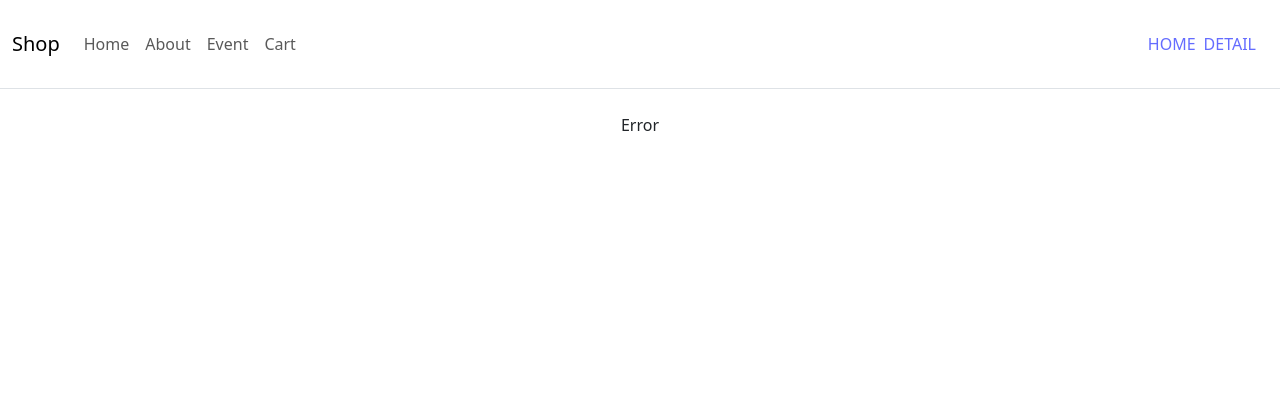
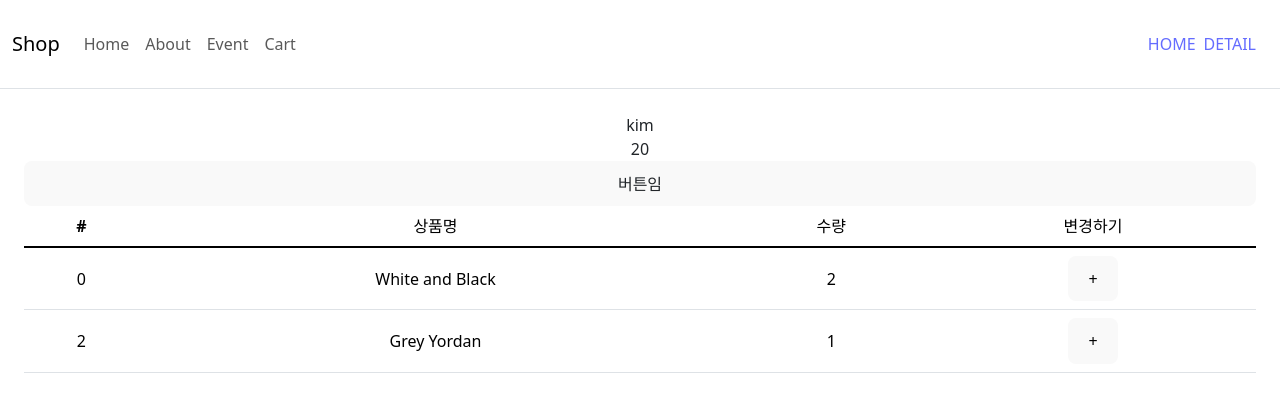
Before and after one commit to suniiizz/shopping-mall, a React (Vite) app: page /cart in a window 1280 px wide. Shown: the top 412 px of the page. Built offline with nearby package versions, Linux system fonts and the light colour scheme.

Commit message:
FEAT(custom): redux toolkit

```diff
--- a/package.json
+++ b/package.json
@@ -12,12 +12,15 @@
     "commit": "cz"
   },
   "dependencies": {
+    "@reduxjs/toolkit": "^2.2.1",
+    "@types/react-redux": "^7.1.33",
     "axios": "^1.6.7",
     "bootstrap": "^5.3.2",
     "eslint-config-airbnb": "^19.0.4",
     "react": "^18.2.0",
     "react-bootstrap": "^2.10.0",
     "react-dom": "^18.2.0",
+    "react-redux": "^9.1.0",
     "react-router-dom": "^6.21.3",
     "vite-plugin-svgr": "^4.2.0"
   },
--- a/src/App.tsx
+++ b/src/App.tsx
@@ -7,6 +7,8 @@ import Home from "@/routes/Home";
 import Detail from "@/routes/Detail";
 import About from "@/routes/About";
 import Event from "@/routes/Event";
+import Cart from "@/routes/Cart";
+
 import data from "@/Data";
 
 export const InventoryContext = createContext({});
@@ -43,6 +45,7 @@ const App = () => {
             <Route path="1" element={<div>첫 주문 시 이벤트</div>} />
             <Route path="2" element={<div>생일 기념 쿠폰</div>} />
           </Route>
+          <Route path="/cart" element={<Cart />} />
           <Route path="*" element={<div className="py-4">Error</div>} />
         </Routes>
       </div>
--- a/src/Product.tsx
+++ b/src/Product.tsx
@@ -1,4 +1,6 @@
-import { Link } from "react-router-dom";
+import { Link, useLocation } from "react-router-dom";
+import { addItem } from "@/store";
+import { useDispatch } from "react-redux";
 
 type Props = {
   src: string;
@@ -26,6 +28,10 @@ const Product = ({ src, title, content, price, id }: Props) => {
 };
 
 const ProductDetail = ({ src, title, content, price, inventory }: Props) => {
+  const dispatch = useDispatch();
+  const location = useLocation();
+  const productId = location.pathname.split("/")[2];
+
   return (
     <>
       <div className="col-md-6">
@@ -36,7 +42,14 @@ const ProductDetail = ({ src, title, content, price, inventory }: Props) => {
         <p>{content}</p>
         <p>{price?.toLocaleString()}원</p>
         <p className="mt-3">재고 : {inventory ?? "확인불가"}</p>
-        <button className="btn btn-danger mt-3">주문하기</button>
+        <button
+          className="btn btn-danger mt-3"
+          onClick={() => {
+            dispatch(addItem({ id: productId, name: title, count: 1 }));
+          }}
+        >
+          주문하기
+        </button>
       </div>
     </>
   );
--- a/src/main.tsx
+++ b/src/main.tsx
@@ -1,13 +1,19 @@
 import React from "react";
 import ReactDOM from "react-dom/client";
+import { BrowserRouter } from "react-router-dom";
+
+import { Provider } from "react-redux";
+
 import App from "@/App.tsx";
 import "@/index.css";
-import { BrowserRouter } from "react-router-dom";
+import rootReducer from "@/store";
 
 ReactDOM.createRoot(document.getElementById("root")!).render(
   <React.StrictMode>
-    <BrowserRouter>
-      <App />
-    </BrowserRouter>
-  </React.StrictMode>,
+    <Provider store={rootReducer}>
+      <BrowserRouter>
+        <App />
+      </BrowserRouter>
+    </Provider>
+  </React.StrictMode>
 );
--- /dev/null
+++ b/src/routes/Cart.tsx
@@ -0,0 +1,58 @@
+import { Outlet } from "react-router-dom";
+
+import { useSelector, useDispatch } from "react-redux";
+import { Table } from "react-bootstrap";
+import { addCount, CartStateType, increase, UserStateType } from "@/store";
+
+const Cart = () => {
+  const dispatch = useDispatch();
+  const state = useSelector((state: CartStateType) => state.cart);
+  const test = useSelector((state: UserStateType) => state.user);
+
+  return (
+    <div className="flex-column text-center py-4 px-4">
+      <div>{test.name}</div>
+      <div>{test.age}</div>
+      <button
+        onClick={() => {
+          dispatch(increase(10));
+        }}
+      >
+        버튼임
+      </button>
+      <Outlet></Outlet>
+      <Table>
+        <thead>
+          <tr>
+            <th className="border-black !border-b-2">#</th>
+            <th className="border-black !border-b-2">상품명</th>
+            <th className="border-black !border-b-2">수량</th>
+            <th className="border-black !border-b-2">변경하기</th>
+          </tr>
+        </thead>
+        <tbody>
+          {state.map((a, i) => {
+            return (
+              <tr key={a.id} className="text-center align-middle">
+                <td>{state[i].id}</td>
+                <td>{state[i].name}</td>
+                <td>{state[i].count}</td>
+                <td>
+                  <button
+                    onClick={() => {
+                      dispatch(addCount(state[i].id));
+                    }}
+                  >
+                    +
+                  </button>
+                </td>
+              </tr>
+            );
+          })}
+        </tbody>
+      </Table>
+    </div>
+  );
+};
+
+export default Cart;
--- /dev/null
+++ b/src/store.ts
@@ -0,0 +1,61 @@
+import { configureStore, createSlice } from "@reduxjs/toolkit";
+
+export type RootState = ReturnType<typeof rootReducer.getState>;
+export type AppDispatch = typeof rootReducer.dispatch;
+export type CartStateType = {
+  cart: {
+    id: number;
+    name: string;
+    count: number;
+  }[];
+};
+export type UserStateType = {
+  user: {
+    name: string;
+    age: number;
+  };
+};
+
+export const cartInitialState = [
+  { id: 0, name: "White and Black", count: 2 },
+  { id: 2, name: "Grey Yordan", count: 1 },
+];
+
+const user = createSlice({
+  name: "user",
+  initialState: { name: "kim", age: 20 },
+  reducers: {
+    increase(state, action) {
+      state.age = state.age + action.payload;
+    },
+  },
+});
+
+const cart = createSlice({
+  name: "cart",
+  initialState: cartInitialState,
+  reducers: {
+    // addCount(state, action) {
+    //   const num = state.findIndex((a) => {
+    //     return a.id === action.payload;
+    //   });
+    //   state[num].count++;
+    // },
+    addCount(state, action) {
+      state[action.payload].count++;
+    },
+    addItem(state, action) {
+      state.push(action.payload);
+    },
+  },
+});
+
+const rootReducer = configureStore({
+  reducer: { user: user.reducer, cart: cart.reducer },
+});
+
+export const { increase } = user.actions;
+export const { addCount } = cart.actions;
+export const { addItem } = cart.actions;
+
+export default rootReducer;
```
Also changed, not shown: 1 other file (tests, documents, lock files or other folders).
